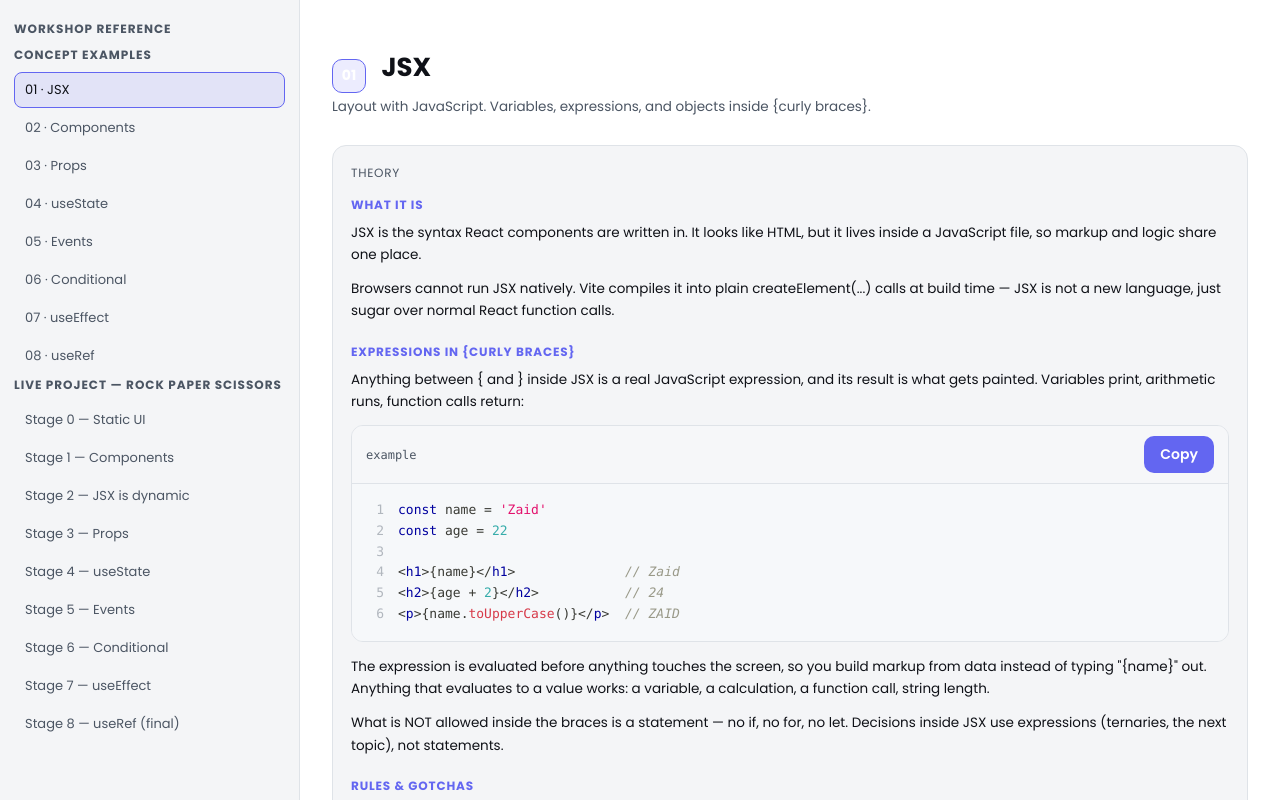
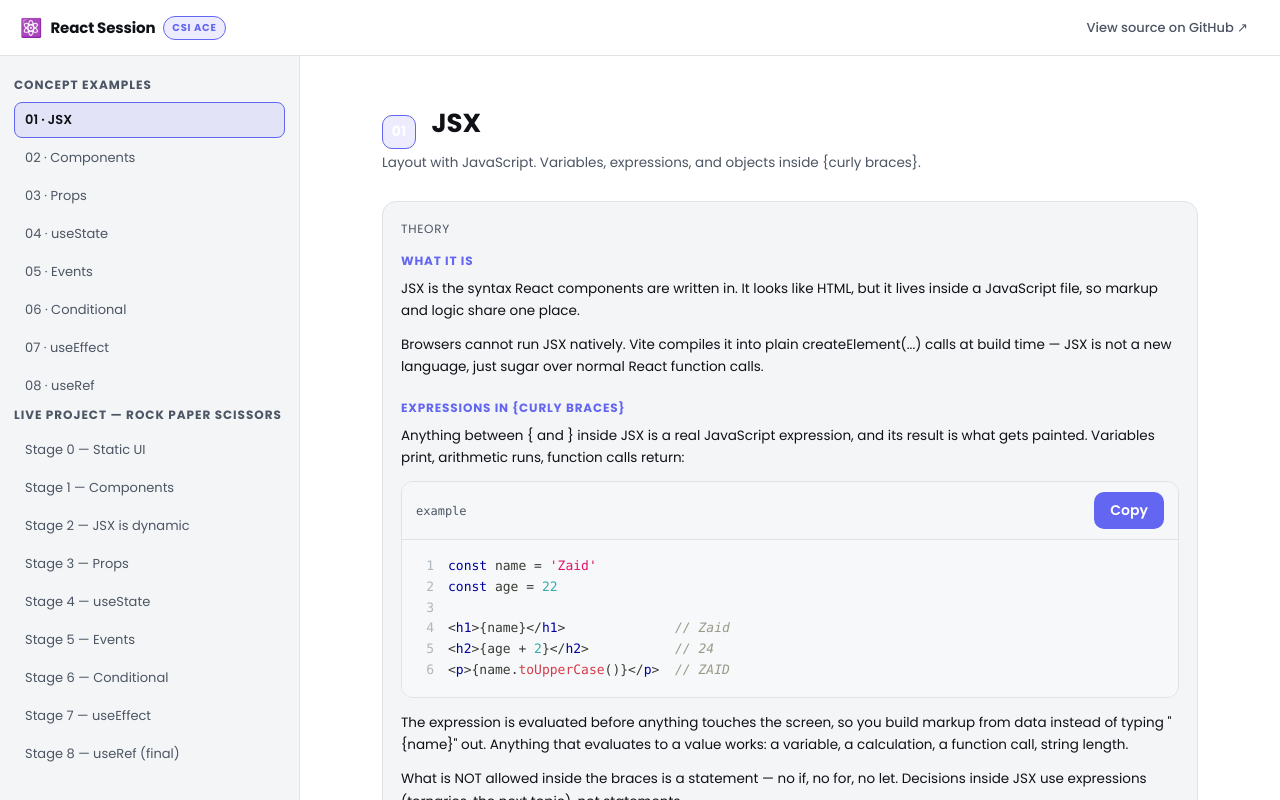
Before and after one commit to icancodefyi/react-session, a React (Vite) app: page / in a window 1280 px wide. Shown: the top 800 px of the page. Built offline with nearby package versions, Linux system fonts and the light colour scheme.

Commit message:
feat: sticky topbar with branding + GitHub link, sticky sidebar, ui polish

```diff
--- a/src/App.jsx
+++ b/src/App.jsx
@@ -280,11 +280,27 @@ function App() {
   const current = findItem(activeId)
 
   return (
+    <>
+      <header className="topbar">
+        <div className="brand">
+          <span className="brand-mark">⚛️</span>
+          <span className="brand-title">React Session</span>
+          <span className="brand-tag">CSI ACE</span>
+        </div>
+        <a
+          className="topbar-link"
+          href="https://github.com/icancodefyi/react-session"
+          target="_blank"
+          rel="noreferrer noopener"
+        >
+          View source on GitHub ↗
+        </a>
+      </header>
+
       <div className="viewer">
         <aside className="sidebar">
-        <h2>Workshop Reference</h2>
           {groups.map((group) => (
-          <div key={group.id || group.name || group.kind}>
+            <div key={group.name}>
               <h2>{group.name}</h2>
               {group.items.map((item) => (
                 <button
@@ -317,6 +333,7 @@ function App() {
           <p className="subhead">Pick a section from the sidebar.</p>
         )}
       </main>
+      </div>
 
       {showLock ? (
         <LockModal
@@ -324,7 +341,7 @@ function App() {
           onUnlock={unlock}
         />
       ) : null}
-    </div>
+    </>
   )
 }
 
--- a/src/index.css
+++ b/src/index.css
@@ -213,18 +213,83 @@ body {
   color: var(--accent);
 }
 
+/* ---------- topbar ---------- */
+
+.topbar {
+  position: sticky;
+  top: 0;
+  z-index: 50;
+  display: flex;
+  align-items: center;
+  justify-content: space-between;
+  gap: 12px;
+  height: 56px;
+  padding: 0 20px;
+  background: rgba(255, 255, 255, 0.88);
+  backdrop-filter: blur(10px);
+  border-bottom: 1px solid var(--border);
+}
+
+.brand {
+  display: flex;
+  align-items: center;
+  gap: 8px;
+  min-width: 0;
+}
+
+.brand-mark {
+  font-size: 18px;
+  line-height: 1;
+}
+
+.brand-title {
+  font-size: 15px;
+  font-weight: 700;
+  letter-spacing: -0.01em;
+  white-space: nowrap;
+}
+
+.brand-tag {
+  background: var(--accent-soft);
+  border: 1px solid var(--accent);
+  color: var(--accent);
+  font-size: 10px;
+  font-weight: 700;
+  letter-spacing: 0.07em;
+  text-transform: uppercase;
+  padding: 3px 8px;
+  border-radius: 999px;
+  white-space: nowrap;
+}
+
+.topbar-link {
+  color: var(--muted);
+  font-size: 13px;
+  font-weight: 500;
+  text-decoration: none;
+  padding: 6px 12px;
+  border-radius: 8px;
+  transition: color 0.15s ease, background 0.15s ease;
+  white-space: nowrap;
+}
+
+.topbar-link:hover {
+  color: var(--accent);
+  background: var(--accent-soft);
+}
+
 /* ---------- example browser (viewer) ---------- */
 
 .viewer {
   display: grid;
   grid-template-columns: 300px 1fr;
-  min-height: 100vh;
+  min-height: calc(100vh - 56px);
 }
 
 .sidebar {
   position: sticky;
-  top: 0;
-  height: 100vh;
+  top: 56px;
+  height: calc(100vh - 56px);
   overflow-y: auto;
   background: var(--panel);
   border-right: 1px solid var(--border);
@@ -256,6 +321,8 @@ body {
   border-radius: 8px;
   cursor: pointer;
   margin-bottom: 2px;
+  transition: background 0.15s ease, color 0.15s ease, border-color 0.15s ease,
+    transform 0.15s ease;
 }
 
 .side-item:hover {
@@ -267,10 +334,14 @@ body {
   background: var(--accent-soft);
   border-color: var(--accent);
   color: var(--text);
+  font-weight: 600;
 }
 
 .content {
-  padding: 48px 32px;
+  max-width: 880px;
+  margin: 0 auto;
+  width: 100%;
+  padding: 48px 32px 80px;
 }
 
 .content h1 {
@@ -356,9 +427,19 @@ body {
   padding: 6px 14px;
   border-radius: 7px;
   cursor: pointer;
+  transition: color 0.15s ease, background 0.15s ease;
+}
+
+.seg-btn:hover {
+  color: var(--text);
 }
 
 .seg-btn.active {
+  background: var(--accent);
+  color: #fff;
+}
+
+.seg-btn.active:hover {
   background: var(--accent);
   color: #fff;
 }
@@ -484,11 +565,12 @@ body {
 .lock-overlay {
   position: fixed;
   inset: 0;
-  z-index: 50;
+  z-index: 100;
   display: grid;
   place-items: center;
   background: rgba(15, 17, 23, 0.45);
   padding: 20px;
+  animation: lock-fade 0.18s ease;
 }
 
 .lock-modal {
@@ -499,6 +581,17 @@ body {
   border-radius: 16px;
   padding: 24px;
   box-shadow: 0 20px 60px rgba(15, 17, 23, 0.2);
+  animation: lock-pop 0.22s cubic-bezier(0.2, 0.9, 0.3, 1.2);
+}
+
+@keyframes lock-fade {
+  from { opacity: 0; }
+  to { opacity: 1; }
+}
+
+@keyframes lock-pop {
+  from { opacity: 0; transform: translateY(10px) scale(0.97); }
+  to { opacity: 1; transform: translateY(0) scale(1); }
 }
 
 .lock-modal h3 {
```
Lines whose indentation alone changed are shown as unchanged.
